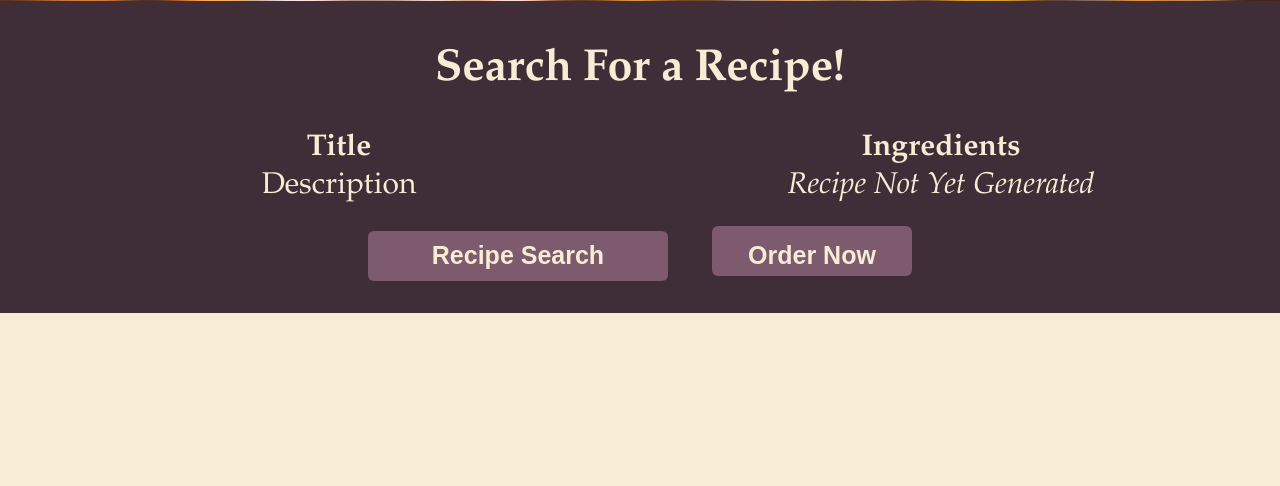
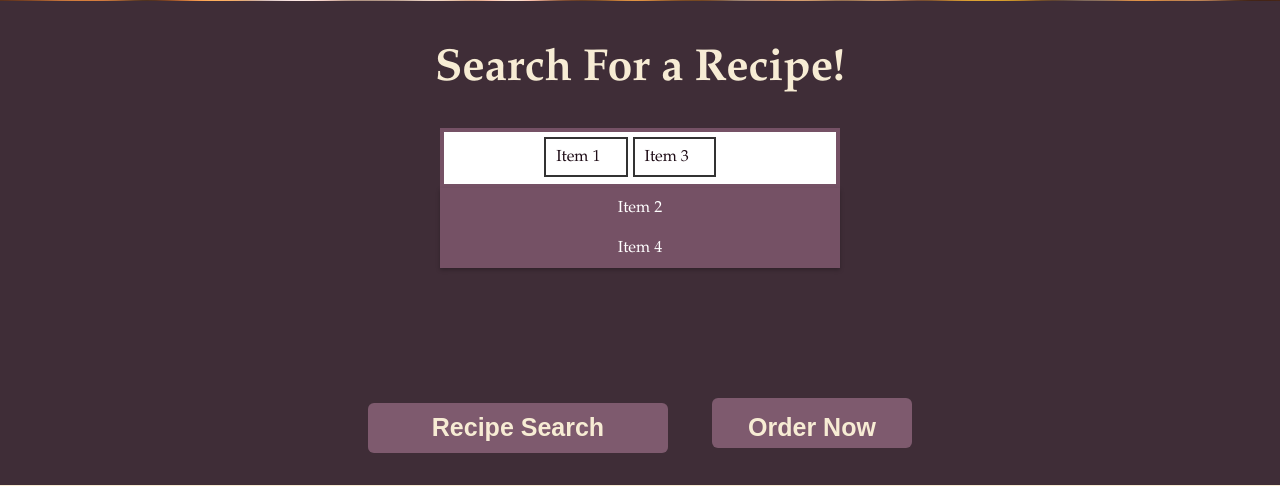
Before and after one commit to Noah-Terve/Noah-Terve.github.io, a PHP site: page /cs20/final/recipes.php in a window 1280 px wide. Shown: the part 314-800 px from the top of the page. Run offline with PHP 8.4, Linux system fonts and the light colour scheme.

Commit message:
Adding Search Box!

```diff
--- a/cs20/final/index.php
+++ b/cs20/final/index.php
@@ -5,6 +5,7 @@ session_start();
 <html>
 <head>
     <title>Final Project</title>
+
     <link rel="stylesheet" type = "text/css" href="./style.css">
     <meta name="viewport" content="width=device-width, initial-scale=1.0">
     <script src="https://code.jquery.com/jquery-3.6.0.min.js"
@@ -98,10 +99,6 @@ session_start();
         </em></p>
     </div>
 
-    <!-- <footer>
-        <p>&copy; Hain's Delivery 2020</p>
-    </footer> -->
-
 </body>
 
 </html>
--- a/cs20/final/recipes.php
+++ b/cs20/final/recipes.php
@@ -5,7 +5,13 @@ session_start();
 <html>
 <head>
     <title>Final Project</title>
+
+    <link rel='stylesheet' href='https://fonts.googleapis.com/css?family=Raleway'>
+    <link rel='stylesheet' href='https://fonts.googleapis.com/icon?family=Material+Icons'>
+    <link rel="stylesheet" href="select_tools/select_style.css">
+
     <link rel="stylesheet" type = "text/css" href="./style.css">
+
     <meta name="viewport" content="width=device-width, initial-scale=1.0">
     <script src="https://code.jquery.com/jquery-3.6.0.min.js"
             integrity="sha256-/xUj+3OJU5yExlq6GSYGSHk7tPXikynS7ogEvDej/m4="
@@ -26,6 +32,17 @@ session_start();
         h3 {margin: 30px auto}
         li {font-size: 20px; text-align: center;}
         td {max-width: 600px; width: 600px; }
+
+        h1 {
+            font-size: 7vw;
+            padding: 0vw 2vw;
+            width: fit-content;
+            margin: 0vw auto 0vw auto;
+            line-height: 18vw;
+            border-radius: 2vw;
+            color: var(--dark);
+            background: none;
+        }
 
 
     </style>
@@ -64,18 +81,17 @@ session_start();
             Search For a Recipe!
         </h3>
 
-        <table>
-            <tr>
-                <th id="recipe_title">Title</th>
-                <th>Ingredients</th>
-            </tr>
-            <tr>
-                <td id="recipe_description">Description</td>
-                <td>
-                    <div id="recipe_ingredients"><em>Recipe Not Yet Generated</em></div>
-                </td>
-            </tr>
-        </table>
+        <div class="container">
+            <section>
+                <select multiple="multiple" id="myMulti">
+                <option>Item 1</option>
+                <option>Item 2</option>
+                <option>Item 3</option>
+                <option>Item 4</option>
+
+                </select>
+            </section>
+        </div>
 
         <div id="recipe_buttons">
             <button type="button" id="search" style="width: 300px" onclick="recipe_search()">Recipe Search</button>
@@ -106,9 +122,10 @@ session_start();
         }
     ?>
 
-    <script>
+    <script src="select_tools/select_index.js"></script>
+    <!-- <script>
         generate_select()
-    </script>
+    </script> -->
     <!-- <footer>
         <p>&copy; Hain's Delivery 2020</p>
     </footer> -->
--- /dev/null
+++ b/cs20/final/select_tools/select_style.css
@@ -0,0 +1,279 @@
+@charset "UTF-8";
+/* CSS Document * Varun Dewan 2019 */
+
+:root {
+    /* Color Pallette */
+    --dark: #1f0d17;
+    --taupe: #3f2d37;
+    --maroon: #4a1833;
+
+    --muave: #7E5A6E;
+    --mist: #755165;
+
+    --gray-pink: #A57F88;
+    --light-pink: #D9B8AD;
+    --creme: #F7ECD4;
+
+    --font_default: "Palatino";
+}
+
+
+.container {
+  min-width: 400px;
+  width: auto;
+  max-width: 600px;
+  margin: 0px auto;
+  background: none;
+  height: 250px;
+  padding: 20px 20px;
+}
+
+.container * {
+  box-sizing: border-box;
+  margin: 0px;
+  padding: 0px;
+  color: var(--mist);
+}
+
+.drop {
+  position: relative;
+  -webkit-user-select: none;
+     -moz-user-select: none;
+      -ms-user-select: none;
+          user-select: none;
+}
+.drop.open {
+  z-index: 100;
+}
+
+
+.drop.open .drop-options {
+  z-index: 200;
+  max-height: 200px;
+}
+.drop.open .drop-display {
+  z-index: 200;
+  border-color: var(--mist);
+}
+.drop select {
+  display: none;
+}
+
+
+.link {
+  text-align: center;
+  margin: 20px 0px;
+  color:#8CACD7;
+}
+
+
+.drop .drop-display {
+  position: relative;
+  padding: 0px 20px 5px 5px;
+  border: 4px solid var(--mist);
+  width: 100%;
+  background: #FFF;
+  z-index: 1;
+  margin: 0px;
+  font-size: 16px;
+  min-height: 58px;
+}
+.drop .drop-display:hover:after {
+  opacity: 0.75;
+}
+.drop .drop-display:after {
+  font-family: 'Material Icons';
+  content: "\e5c6";
+  position: absolute;
+
+  right: 10px;
+  top: 12px;
+  font-size: 24px;
+  color: #444;
+}
+.drop .drop-display .item {
+  position: relative;
+  display: inline-block;
+  border: 2px solid #333;
+  margin: 5px 5px -4px 0px;
+  padding: 0px 25px 0px 10px;
+  overflow: hidden;
+  height: 40px;
+  line-height: 36px;
+  color: var(--dark);
+}
+.drop .drop-display .item .btnclose {
+  color: var(--dark);
+  position: absolute;
+  font-size: 16px;
+  right: 5px;
+  top: 10px;
+  cursor: pointer;
+}
+.drop .drop-display .item .btnclose:hover {
+  opacity: 0.75;
+}
+.drop .drop-display .item.remove {
+  -webkit-animation: removeSelected 0.2s, hide 1s infinite;
+          animation: removeSelected 0.2s, hide 1s infinite;
+  -webkit-animation-delay: 0s, 0.2s;
+          animation-delay: 0s, 0.2s;
+}
+.drop .drop-display .item.add {
+  -webkit-animation: addSelected 0.2s;
+          animation: addSelected 0.2s;
+}
+.drop .drop-display .item.hide {
+  display: none;
+}
+.drop .drop-options {
+  background: var(--mist);
+  color: var(--dark);
+  box-shadow: 0px 2px 4px rgba(0, 0, 0, 0.25);
+  position: absolute;
+  width: 100%;
+  max-height: 0px;
+  overflow-y: auto;
+  transition: all 0.25s linear;
+  z-index: 1;
+}
+.drop .drop-options a {
+  display: block;
+  height: 40px;
+  line-height: 40px;
+  padding: 0px 20px;
+  color: white;
+  position: relative;
+  max-height: 40px;
+  transition: all 1s;
+  overflow: hidden;
+}
+.drop .drop-options a:hover {
+  color: var(--creme);
+  background: var(--maroon);
+  cursor: pointer;
+}
+.drop .drop-options a.remove {
+  -webkit-animation: removeOption 0.2s;
+          animation: removeOption 0.2s;
+  max-height: 0px;
+}
+.drop .drop-options a.add {
+  -webkit-animation: addOption 0.2s;
+          animation: addOption 0.2s;
+}
+.drop .drop-options a.hide {
+  display: none;
+}
+
+@-webkit-keyframes pop {
+  from {
+    -webkit-transform: scale(0);
+            transform: scale(0);
+  }
+  to {
+    -webkit-transform: scale(1);
+            transform: scale(1);
+  }
+}
+
+@keyframes pop {
+  from {
+    -webkit-transform: scale(0);
+            transform: scale(0);
+  }
+  to {
+    -webkit-transform: scale(1);
+            transform: scale(1);
+  }
+}
+@-webkit-keyframes removeOption {
+  from {
+    max-height: 40px;
+  }
+  to {
+    max-height: 0px;
+  }
+}
+@keyframes removeOption {
+  from {
+    max-height: 40px;
+  }
+  to {
+    max-height: 0px;
+  }
+}
+@-webkit-keyframes addOption {
+  from {
+    max-height: 0px;
+  }
+  to {
+    max-height: 40px;
+  }
+}
+@keyframes addOption {
+  from {
+    max-height: 0px;
+  }
+  to {
+    max-height: 40px;
+  }
+}
+@-webkit-keyframes removeSelected {
+  from {
+    -webkit-transform: scale(1);
+            transform: scale(1);
+  }
+  to {
+    -webkit-transform: scale(0);
+            transform: scale(0);
+  }
+}
+@keyframes removeSelected {
+  from {
+    -webkit-transform: scale(1);
+            transform: scale(1);
+  }
+  to {
+    -webkit-transform: scale(0);
+            transform: scale(0);
+  }
+}
+@-webkit-keyframes addSelected {
+  from {
+    -webkit-transform: scale(0);
+            transform: scale(0);
+  }
+  to {
+    -webkit-transform: scale(1);
+            transform: scale(1);
+  }
+}
+@keyframes addSelected {
+  from {
+    -webkit-transform: scale(0);
+            transform: scale(0);
+  }
+  to {
+    -webkit-transform: scale(1);
+            transform: scale(1);
+  }
+}
+@-webkit-keyframes hide {
+  from, to {
+    max-height: 0px;
+    max-width: 0px;
+    padding: 0px;
+    margin: 0px;
+    border-width: 0px;
+  }
+}
+@keyframes hide {
+  from, to {
+    max-height: 0px;
+    max-width: 0px;
+    padding: 0px;
+    margin: 0px;
+    border-width: 0px;
+  }
+}
```
Also changed, not shown: cs20/final/select_tools/select_index.js (added, +180 -0 lines).
